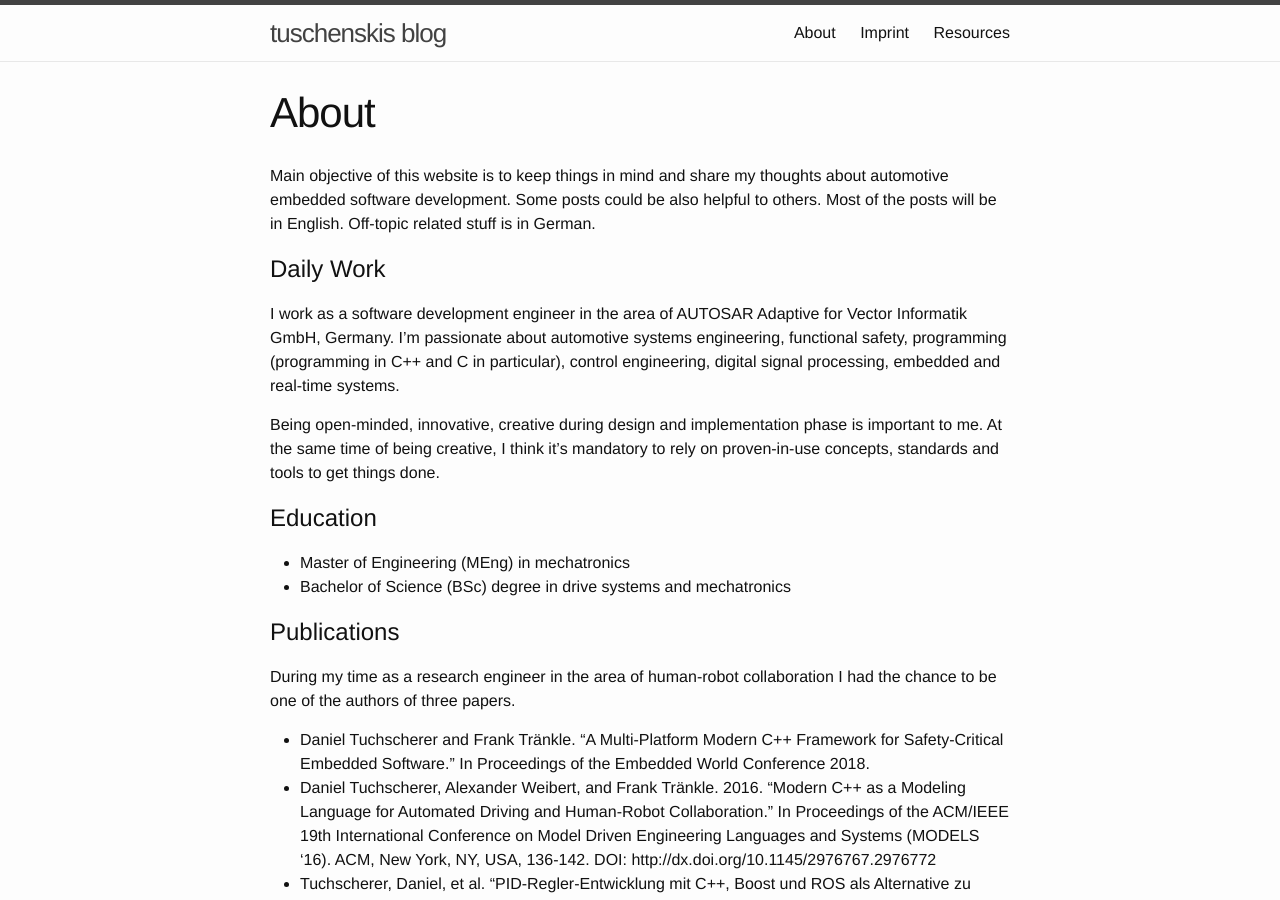
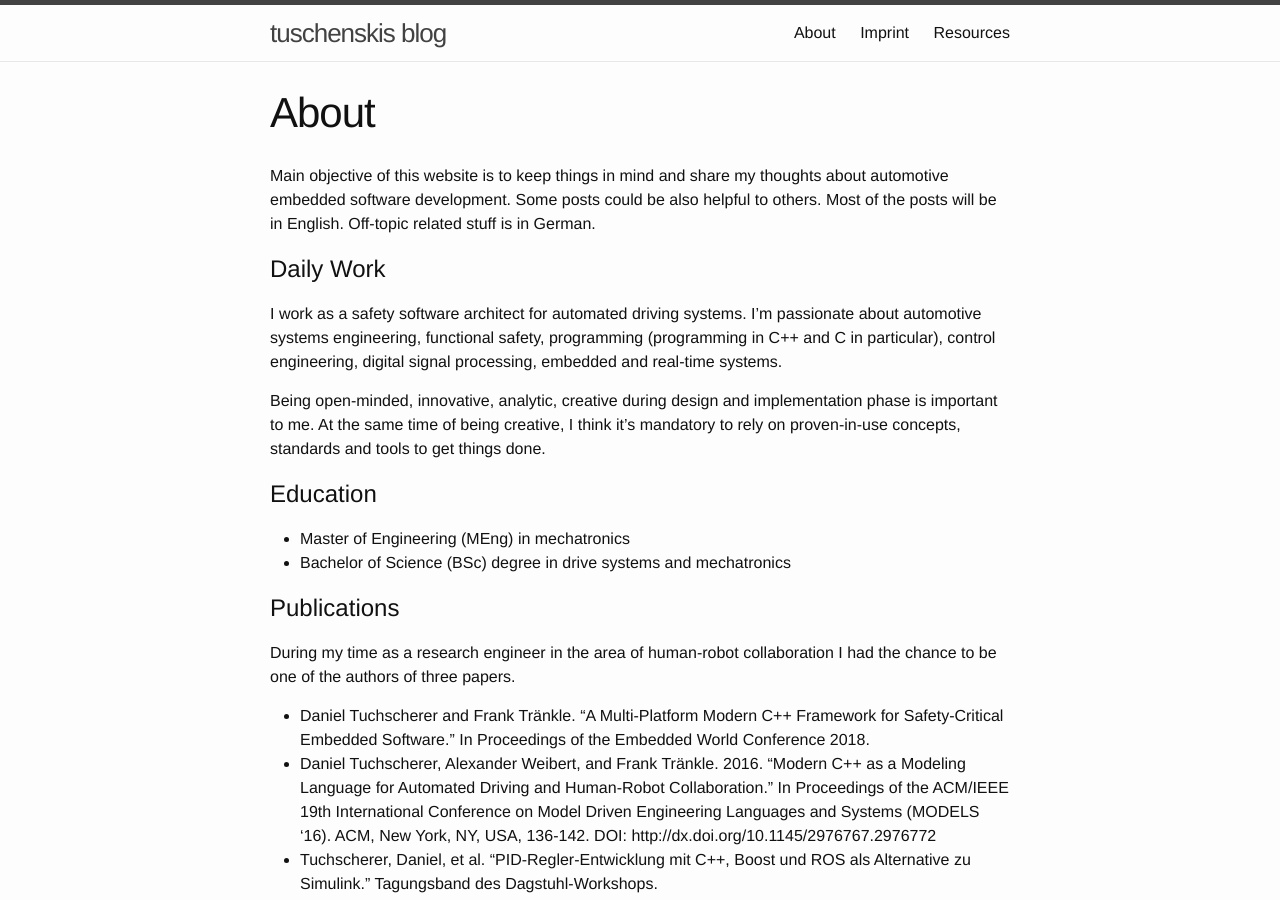
Before and after one commit to chopyy/dtuchsch.github.io, a Jekyll site: the page built from about.md, in a window 1280 px wide and 900 px high. Built offline with Jekyll 4.4.1, drawn with Linux system fonts in a browser that asks for light colours.

Commit message:
Update about.md

```diff
--- a/about.md
+++ b/about.md
@@ -8,9 +8,9 @@ Main objective of this website is to keep things in mind and share my thoughts a
 
 # Daily Work
 
-I work as a software development engineer in the area of AUTOSAR Adaptive for Vector Informatik GmbH, Germany. I'm passionate about automotive systems engineering, functional safety, programming (programming in C++ and C in particular), control engineering, digital signal processing, embedded and real-time systems.
+I work as a safety software architect for automated driving systems. I'm passionate about automotive systems engineering, functional safety, programming (programming in C++ and C in particular), control engineering, digital signal processing, embedded and real-time systems.
 
-Being open-minded, innovative, creative during design and implementation phase is important to me. At the same time of being creative, I think it's mandatory to rely on proven-in-use concepts, standards and tools to get things done.
+Being open-minded, innovative, analytic, creative during design and implementation phase is important to me. At the same time of being creative, I think it's mandatory to rely on proven-in-use concepts, standards and tools to get things done.
 
 # Education
 
```
